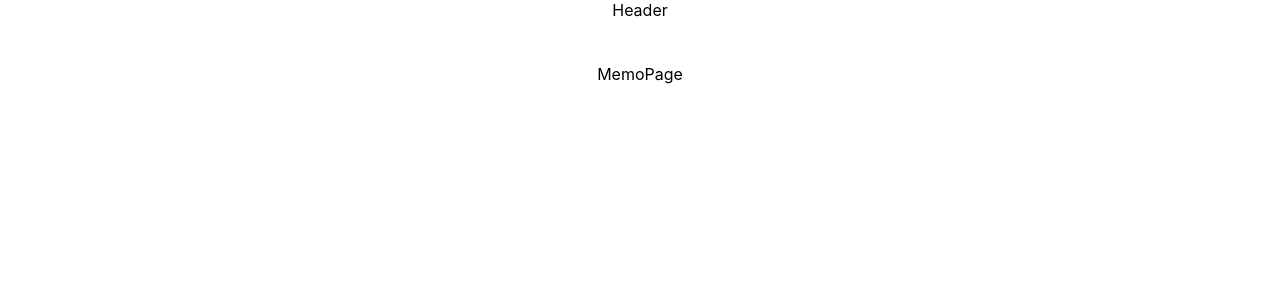
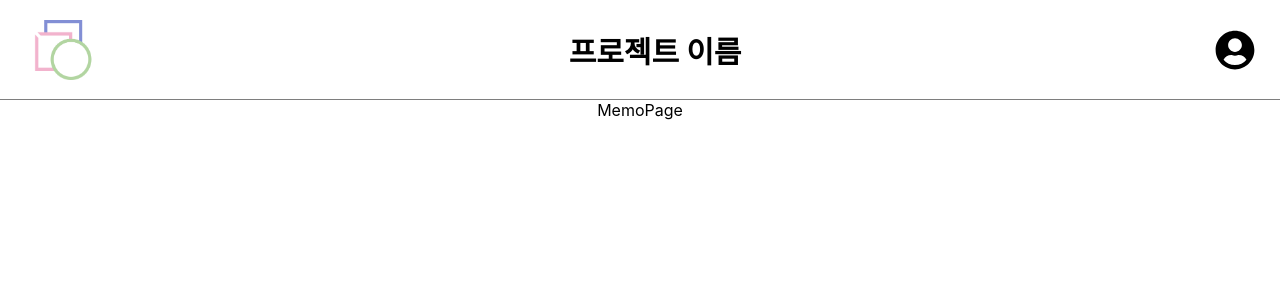
Before and after one commit to SoftwareEngineering-jnu1/AgileSupportProgram, a React (Create React App) app: page /memo in a window 1280 px wide. Shown: the top 300 px of the page. Built offline with nearby package versions, Linux system fonts and the light colour scheme.

Commit message:
feat: Header구현

```diff
--- a/src/components/features/Header.tsx
+++ b/src/components/features/Header.tsx
@@ -1,6 +1,35 @@
-export const HEADER_HEIGHT = "64px";
+import styled from "styled-components";
+import { FaUserCircle } from "react-icons/fa";
+
+export const HEADER_HEIGHT = "100px";
 const Header = () => {
-  return <div>Header</div>;
+  return (
+    <HeaderCantainer>
+      <Logo src="/images/로고.png"></Logo>
+      <ProjectTitle>프로젝트 이름</ProjectTitle>
+      <FaUserCircle size={40} />
+    </HeaderCantainer>
+  );
 };
 
 export default Header;
+
+const HeaderCantainer = styled.div`
+  width: 100%;
+  height: ${HEADER_HEIGHT};
+  display: flex;
+  justify-content: space-between;
+  align-items: center;
+  border-bottom: 1px solid #7e7e7e;
+  padding: 0 25px;
+`;
+
+const Logo = styled.img`
+  width: 70px;
+  height: 60px;
+`;
+
+const ProjectTitle = styled.span`
+  font-size: 30px;
+  font-weight: bold;
+`;
```
